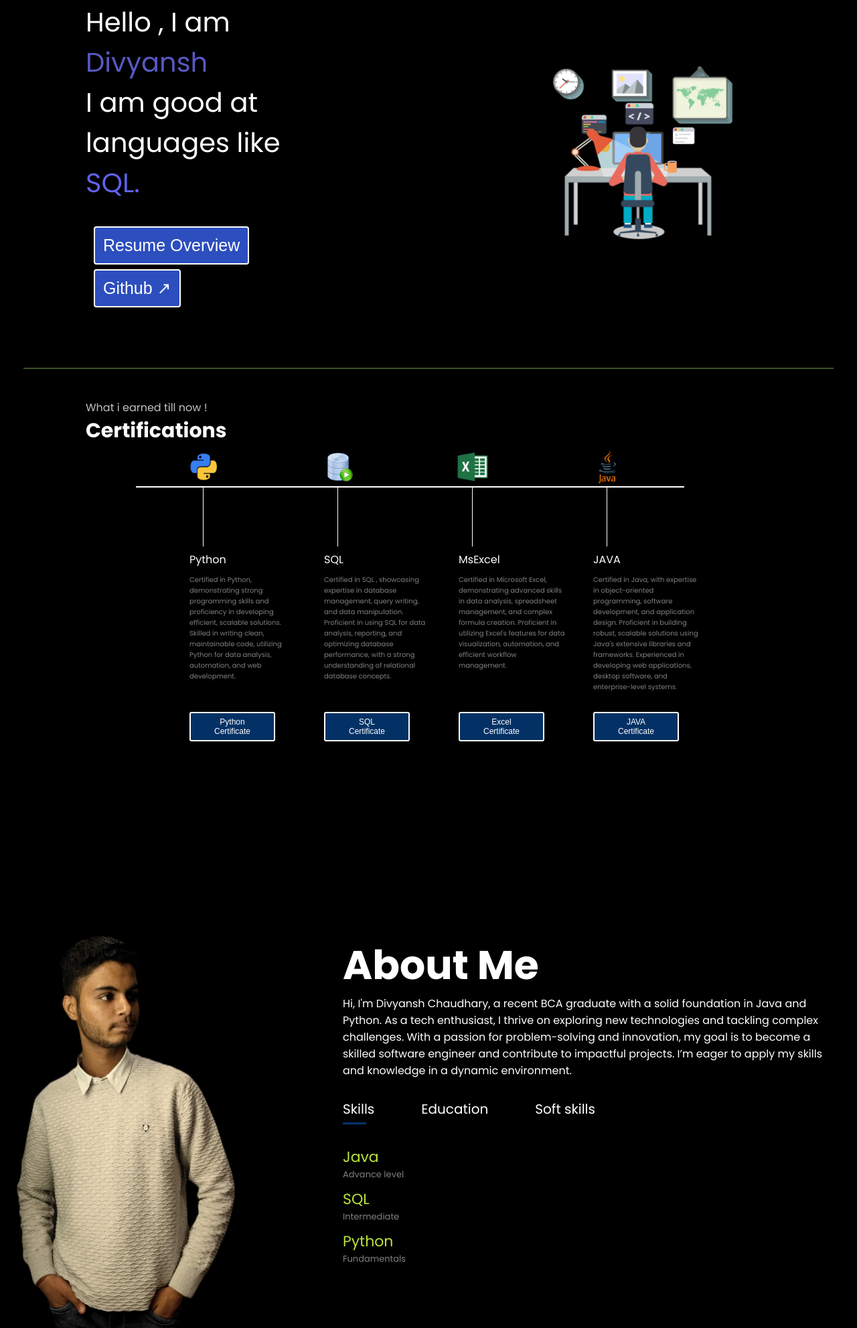
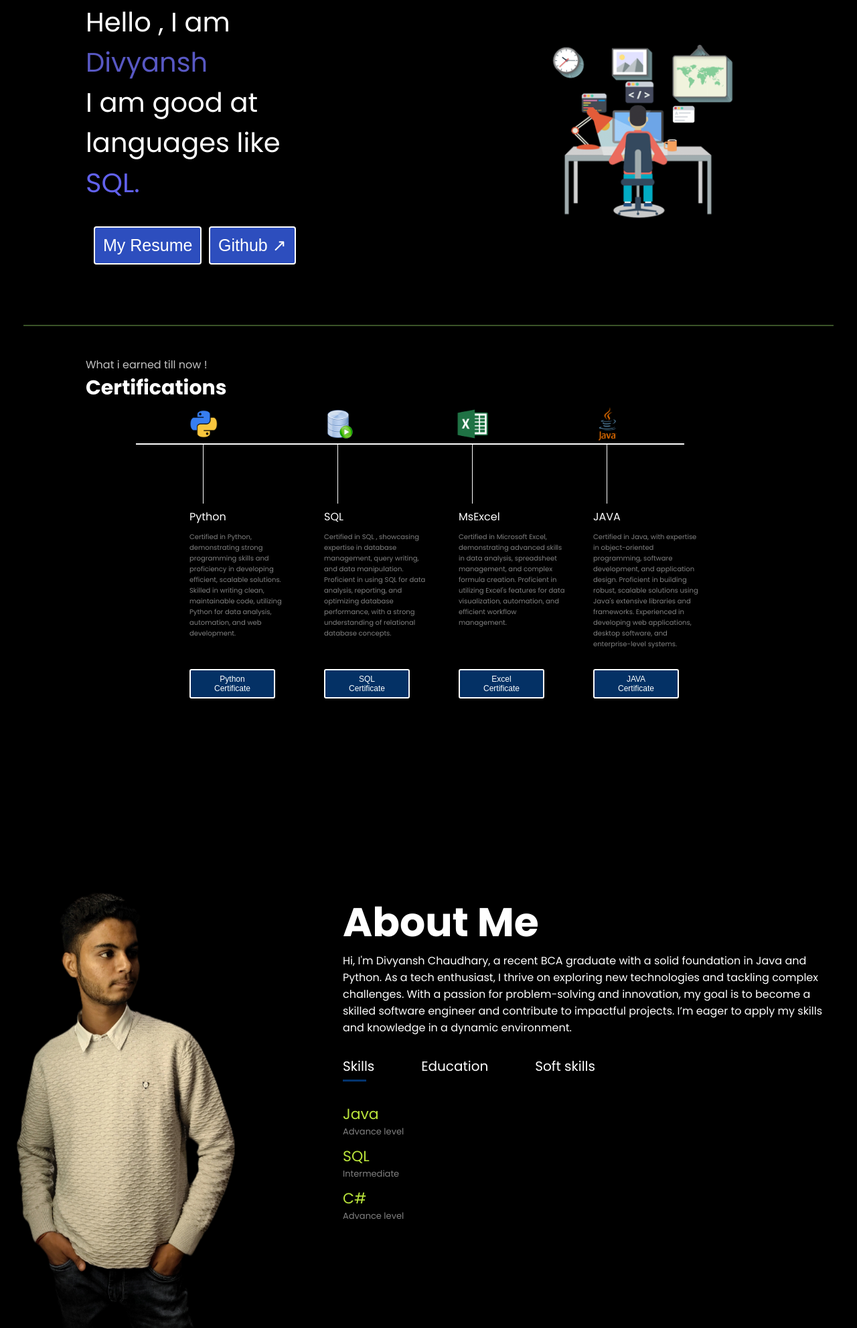
Before and after one commit to divyansh0408/Divyansh-portfolio, a plain HTML site: page index.html in a window 1280 px wide. Shown: the part 87-2070 px from the top of the page at 67% size. Drawn offline with nearby package versions, Linux system fonts and the light colour scheme.

Commit message:
Resume page and other small changes

```diff
--- a/index.html
+++ b/index.html
@@ -62,9 +62,10 @@
                 <div> I am good at languages like </div>
                 <span id="element"></span>
                 <div class="buttons">
-                    <button class="btn"><a
-                            href="https://drive.google.com/file/d/1UI45NOv4YeoJrCm8V9gyoTURrJEjct2r/view?usp=sharing">Resume
-                            Overview</a></button>
+                     <button class="btn"><a target="_top"
+                            href="resume.html">
+                            My Resume
+                            </a></button>
                             <button class="btn" ><a target="_blank"
                                 href="https://github.com/divyansh0408/">Github ↗</a></button>
                 </div>
@@ -238,7 +239,7 @@
                             <ul>
                                 <li><span>Java </span><br>Advance level</li>
                                 <li><span>SQL </span><br>Intermediate </li>
-                                <li><span>Python </span><br>Fundamentals </li>
+                                <li><span>C# </span><br>Advance level </li>
                             </ul>
                         </div>
                         <!--Education tab-->
@@ -252,13 +253,13 @@
                         <!--softskills tab-->
                         <div class="tab-contents" id="softskills">
                             <ul>
-                                <li><span>Problem Solver </span><br>Skilled in identifying challenges and <br>creating
-                                    innovative, effective solutions.</span></li>
                                 <li><span>Adaptive Nature </span><br>Adapts swiftly to change, embracing <br>new
                                     challenges
                                     and learning opportunities.</span></li>
-                                <li><span>Attention To Detail </span><br>Keen eye for detail, ensuring <br>accuracy and
-                                    high-quality outcomes consistently. </span></li>
+                                    <li><span>Attention To Detail </span><br>Keen eye for detail, ensuring <br>accuracy and
+                                        high-quality outcomes consistently. </span></li>
+                                        <li><span>Problem Solver </span><br>Skilled in identifying challenges and <br>creating
+                                            innovative, effective solutions.</span></li>
                             </ul>
                         </div>
 
```
Also changed, not shown: resume.html (added, +21 -0 lines).
